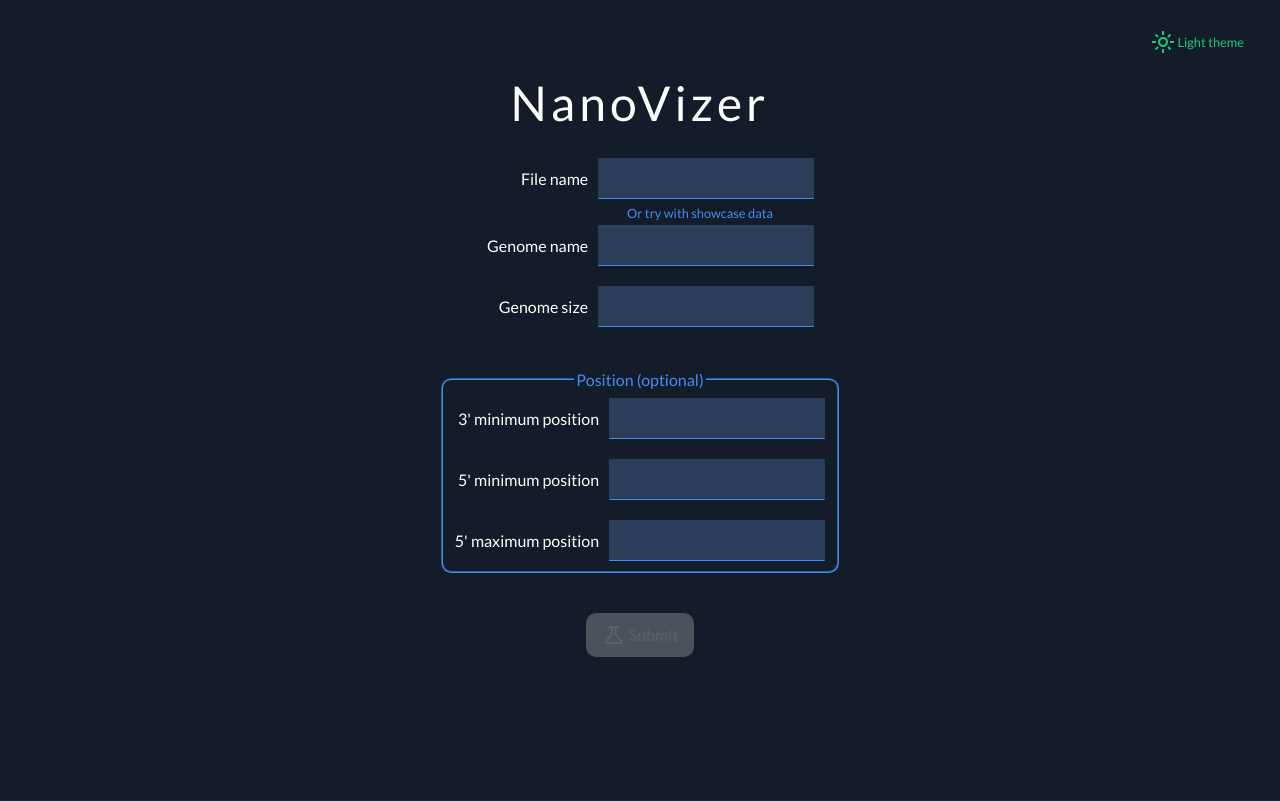
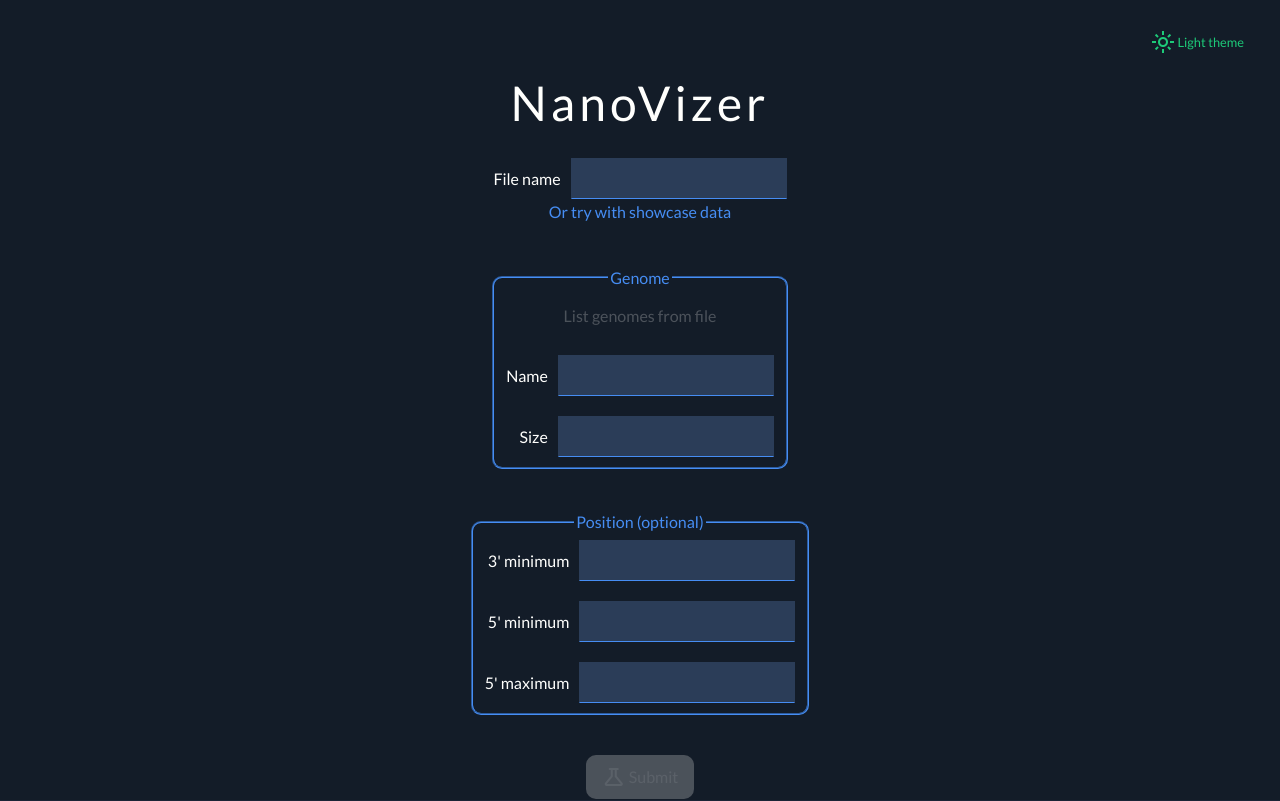
Before and after one commit to Benjent/nanovizer, a Vue app: page / in a window 1280 px wide. Shown: the top 801 px of the page. Built offline with nearby package versions, Linux system fonts and the light colour scheme.

Commit message:
Handle genome parsing before full parsing + remove arrows from form number input

```diff
--- a/src/App.vue
+++ b/src/App.vue
@@ -42,6 +42,7 @@ export default {
             headerHeightOffset: 190, // Ugly
             isFileLoaded: false,
             isLoading: false,
+            isLoadingGenomes: false,
             isError: false,
             nanoVizerData: undefined,
             nav: [
@@ -75,11 +76,20 @@ export default {
 
             return highlightedNavItem
         },
+        isFileNameValid() {
+            return this.fileName && this.fileName.length !== 0
+        },
         isFormValid() {
-            return !this.isLoading
-                && this.fileName && this.fileName.length !== 0
+            return !this.isLoading && !this.isLoadingGenomes
+                && this.isFileNameValid
                 && this.genomeName && this.genomeName.length !== 0
                 && this.genomeSize
+        },
+        knownGenomes() {
+            if (this.isFileNameValid) {
+                return JSON.parse(localStorage.getItem(this.fileName))
+            }
+            return null
         },
     },
     mounted() {
@@ -89,6 +99,21 @@ export default {
         window.removeEventListener('scroll', this.updateScrollPosition)
     },
     methods: {
+        getGenomes() {
+            this.isLoadingGenomes = true
+
+            axios.get('/genomes')
+            .then((response) => {
+                localStorage.setItem(this.fileName, JSON.stringify(response.data))
+            })
+            .catch((error) => {
+                console.error(error)
+                this.isError = true
+            })
+            .finally(() => {
+                this.isLoadingGenomes = false
+            })
+        },
         scrollTo(to) {
             const element = document.getElementById(to)
             const niceOffset = 20
@@ -194,30 +219,45 @@ export default {
                             <label class="data__label">File name</label>
                             <input class="input data__value" v-model="fileName"/>
                         </div>
-                        <a class="link l-graphs__header__try" @click="useShowcaseData">Or try with showcase data</a>
-                        <div class="l-graphs__header__form__input">
-                            <label class="data__label">Genome name</label>
-                            <input class="input data__value" v-model="genomeName"/>
-                        </div>
-                        <div class="l-graphs__header__form__input">
-                            <label class="data__label">Genome size</label>
-                            <input class="input data__value" type="number" v-model.number="genomeSize" min="0" />
-                        </div>
-                        <fieldset class="fieldset fieldset--overflow l-graphs__header__form__fieldset">
+                        <p>
+                            <a class="link" @click="useShowcaseData">Or try with showcase data</a>
+                        </p>
+
+                        <fieldset class="fieldset l-graphs__header__form__fieldset">
+                            <legend class="fieldset__legend">Genome</legend>
+                            <div class="l-graphs__header__genomes">
+                                <Loader v-if="isLoadingGenomes" />
+                                <template v-else>
+                                    <button class="button button--transparent" :disabled="!isFileNameValid" @click="getGenomes">List genomes from file</button>
+                                    <p class="helper" v-if="knownGenomes">Known genomes for this file: {{knownGenomes.join(', ')}}</p>
+                                </template>
+                            </div>
+                            <div class="l-graphs__header__form__input">
+                                <label class="data__label">Name</label>
+                                <input class="input data__value" v-model="genomeName"/>
+                            </div>
+                            <div class="l-graphs__header__form__input">
+                                <label class="data__label">Size</label>
+                                <input class="input input--pure data__value" type="number" v-model.number="genomeSize" min="0" />
+                            </div>
+                        </fieldset>
+
+                        <fieldset class="fieldset l-graphs__header__form__fieldset">
                             <legend class="fieldset__legend">Position (optional)</legend>
                             <div class="l-graphs__header__form__input">
-                                <label class="data__label">3' minimum position</label>
-                                <input class="input data__value" v-model="minPosition3"/>
+                                <label class="data__label">3' minimum</label>
+                                <input class="input input--pure data__value" type="number" v-model.number="minPosition3" min="0" />
                             </div>
                             <div class="l-graphs__header__form__input">
-                                <label class="data__label">5' minimum position</label>
-                                <input class="input data__value" v-model="minPosition5"/>
+                                <label class="data__label">5' minimum</label>
+                                <input class="input input--pure data__value" type="number" v-model.number="minPosition5" min="0" />
                             </div>
                             <div class="l-graphs__header__form__input">
-                                <label class="data__label">5' maximum position</label>
-                                <input class="input data__value" v-model="maxPosition5"/>
+                                <label class="data__label">5' maximum</label>
+                                <input class="input input--pure data__value" type="number" v-model.number="maxPosition5" min="0" />
                             </div>
                         </fieldset>
+
                         <div class="l-graphs__header__button">
                             <Loader v-if="isLoading" />
                             <button v-else class="button" :disabled="!isFormValid" type="button" @click="triggerParsing"><Icon icon="science" />&nbsp;Submit</button>
@@ -301,6 +341,9 @@ export default {
         &__form {
             margin: auto;
             width: fit-content;
+            display: flex;
+            flex-direction: column;
+            align-items: center;
 
             &__input + &__input{
                 margin-top: 20px;
@@ -322,11 +365,6 @@ export default {
             margin-bottom: 100px;
         }
 
-        &__try {
-            font-size: 0.8rem;
-            margin-left: 120px; // Ugly fake align
-        }
-
         &__button {
             margin-top: 40px;
             display: flex;
@@ -342,6 +380,14 @@ export default {
                 flex: 1;
                 // border-bottom: solid 2px var(--background-ultralight);
             }
+        }
+
+        &__genomes {
+            display: flex;
+            flex-direction: column;
+            align-items: center;
+            margin-bottom: 20px;
+            text-align: center;
         }
 
         &__error {
--- a/src/assets/styles/basics/colors.scss
+++ b/src/assets/styles/basics/colors.scss
@@ -32,6 +32,7 @@
     --background-light: var(--marine-light);
     --background-ultralight: var(--marine-ultralight);
     --font: var(--white);
+    --font-helper: var(--grey-ultradark);
 
     --button-background: var(--primary);
     --button-background-hover: var(--primary-light);
@@ -59,6 +60,7 @@
     --background-light: var(--white);
     --background-ultralight: var(--grey);
     --font: var(--grey-ultradark);
+    --font-helper: var(--grey-dark);
 
     --button-background: var(--blue);
     --button-background-hover: var(--blue-light);
--- a/src/assets/styles/main.scss
+++ b/src/assets/styles/main.scss
@@ -8,6 +8,7 @@
 @import './modules/data.scss';
 @import './modules/entry.scss';
 @import './modules/fieldset.scss';
+@import './modules/helper.scss';
 @import './modules/input.scss';
 @import './modules/link.scss';
 @import './modules/loader.scss';
--- a/src/assets/styles/modules/button.scss
+++ b/src/assets/styles/modules/button.scss
@@ -11,9 +11,11 @@
     transition: all 0.2s;
 
     &:disabled {
-        background: var(--disabled);
-        opacity: 0.3;
-        cursor: not-allowed;
+        &:not(.button--transparent) {
+            background: var(--disabled);
+            opacity: 0.3;
+            cursor: not-allowed;
+        }
     }
 
     &:hover:not(:disabled) {
@@ -28,5 +30,11 @@
             background: initial;
             color: var(--button-background-hover);
         }
+
+        &:disabled {
+            color: var(--disabled);
+            opacity: 0.3;
+            cursor: not-allowed;
+        }
     }
 }
--- /dev/null
+++ b/src/assets/styles/modules/helper.scss
@@ -0,0 +1,5 @@
+.helper {
+    font-size: 0.8rem;
+    color: var(--font-helper);
+    font-style: italic;
+}
--- a/src/assets/styles/modules/input.scss
+++ b/src/assets/styles/modules/input.scss
@@ -18,4 +18,16 @@
     &--file {
         display: none;
     }
+
+    &--pure {
+        &::-webkit-outer-spin-button,
+        &::-webkit-inner-spin-button {
+            -webkit-appearance: none;
+            margin: 0;
+        }
+
+        &[type=number] {
+            -moz-appearance: textfield;
+        }
+    }
 }
```
